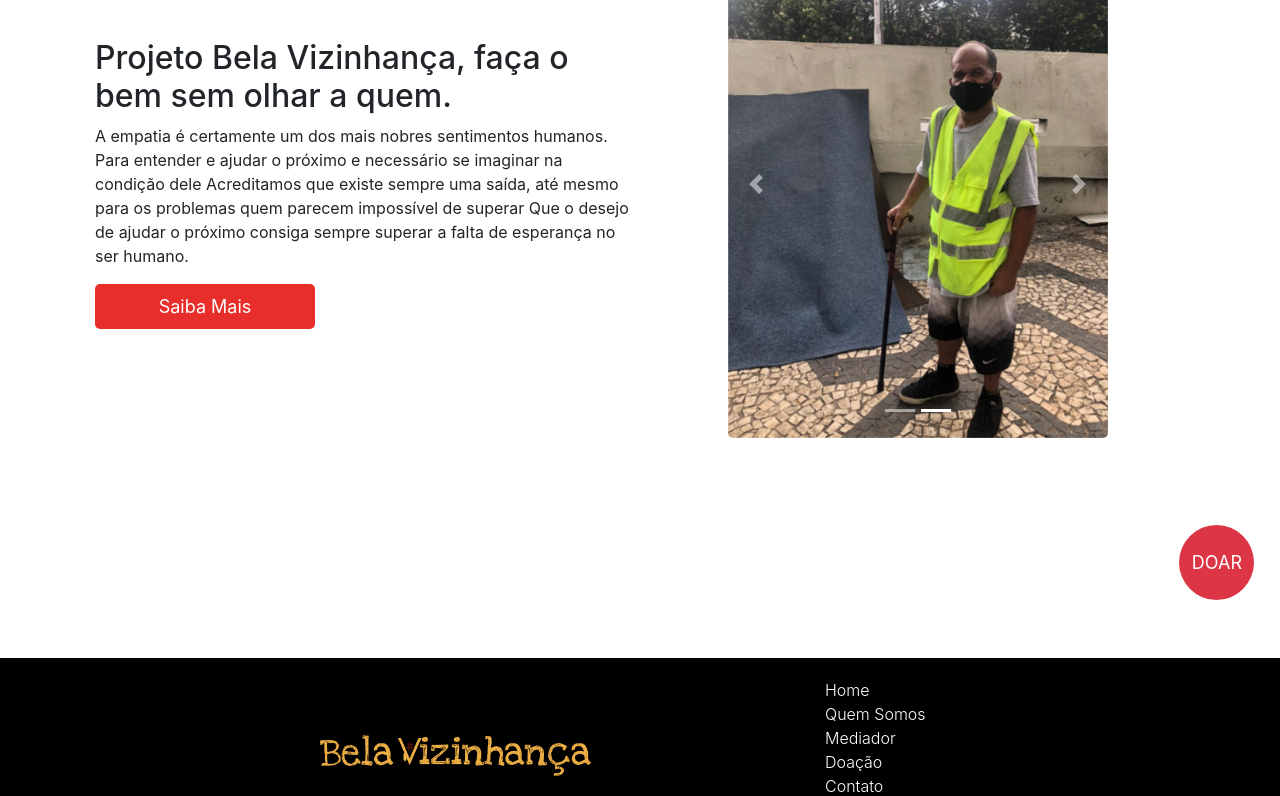
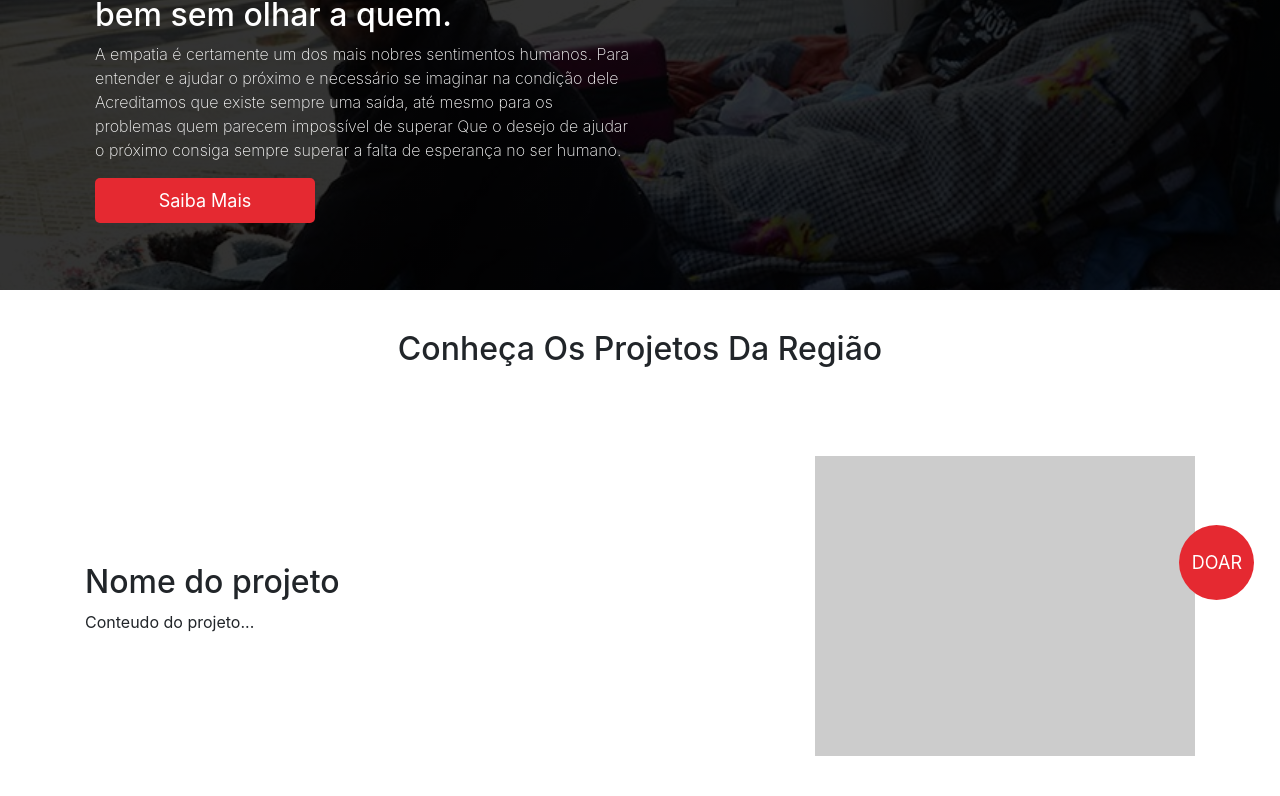
Before and after one commit to belavizinhanca/bvz-front, a React (Create React App) app: page / in a window 1280 px wide. Shown: the part 160-956 px from the top of the page. Built offline with nearby package versions, Linux system fonts and the light colour scheme; some icons are missing.

Commit message:
mudando pra home

```diff
--- a/src/components/btnDoe/btnDoe.css
+++ b/src/components/btnDoe/btnDoe.css
@@ -1,5 +1,10 @@
+:root{
+  --colorRed: #E52931;
+}
+
+
 #botao_flutuante {
-    background-color: #dc3545;
+    background-color: var(--colorRed);
     color:#000;
     width: 75px;
     height: 75px;
--- a/src/rotas/Home/Home.css
+++ b/src/rotas/Home/Home.css
@@ -1,8 +1,21 @@
+:root{
+    --colorRed: #E52931;
+}
+
+.section-home{
+    width: 100%;
+    height: 400px;
+    background-image:linear-gradient(rgba(0,0,0,0.8), rgba(0,0,0,0.8)), url('../../components/images/contatobg.jpg');
+    background-size: cover;
+    background-position: center;
+    color: white;
+    display: flex;
+    align-items: center;
+}
+
 .container-home{
     display: flex;
     align-items: center;
-    margin-top: 20px;
-    margin-bottom: 200px;
 }
 
 .container-flex-home{
@@ -17,13 +30,17 @@
     align-items: flex-start;
 }
 
+.container-flex-home.text p{
+    font-weight: 200;
+}
+
 .container-flex-home a.button-saibamais{
     width: 220px;
     height: 45px;
     line-height: 45px;
     text-align: center;
     border-radius: 5px;
-    background-color: #E82E2B;
+    background-color: var(--colorRed);
     font-size: 18px;
     color: white;
 }
@@ -41,6 +58,25 @@
 .container-flex-home img{
     width: 100%;
     max-width: 380px;
+}
+
+.container-flex{
+    display: flex;
+    justify-content: space-between;
+    align-items: center;
+    padding: 80px 0;
+}
+
+.title-projetos{
+    width: 100%;
+    text-align: center;
+    padding: 40px 0 0 0;
+}
+
+.img-container .img-provisorio{
+    width: 380px;
+    height: 300px;
+    background-color: #ccc;
 }
 
 @media screen and (max-width: 768px){
--- a/src/rotas/Home/index.js
+++ b/src/rotas/Home/index.js
@@ -16,35 +16,54 @@ function Home() {
     };
 
     return(
+        <>
         <section className="section-home">
             <Container className="container-home">
                 <div className="container-flex-home text">
                     <h2>Projeto Bela Vizinhança, faça o bem sem olhar a quem.</h2>
                     <p>A empatia é certamente um dos mais nobres sentimentos humanos. Para entender e ajudar o próximo e necessário se imaginar na condição dele
-    Acreditamos que existe sempre uma saída, até mesmo para os problemas quem parecem impossível de superar
-    Que o desejo de ajudar o próximo consiga sempre superar a falta de esperança no ser humano.</p>
-    <a className="button-saibamais" href="/quem-somos" to="/quem-somos">Saiba Mais</a>
-                </div>
-                <div className="container-flex-home">
-                <Carousel activeIndex={index} onSelect={handleSelect}>
-                    <Carousel.Item>
-                        <img
-                        className="d-block w-100"
-                        src={image1}
-                        alt="First slide"
-                        />
-                    </Carousel.Item>
-                    <Carousel.Item>
-                        <img
-                        className="d-block w-100"
-                        src={image3}
-                        alt="Third slide"
-                        />
-                    </Carousel.Item>
-                </Carousel>
+                    Acreditamos que existe sempre uma saída, até mesmo para os problemas quem parecem impossível de superar
+                    Que o desejo de ajudar o próximo consiga sempre superar a falta de esperança no ser humano.</p>
+                    <a className="button-saibamais" href="/quem-somos" to="/quem-somos">Saiba Mais</a>
                 </div>
             </Container>
         </section>
+
+        <section className="section-projetos">
+            <Container className="container-projetos">
+                <div className="title-projetos">
+                    <h2>Conheça Os Projetos Da Região</h2>
+                </div>
+
+                <div className="container-flex">
+                    <div className="text-container">
+                        <h2>Nome do projeto</h2>
+                        <p>Conteudo do projeto...</p>
+                    </div>
+
+                    <div className="img-container">
+                        <div className="img-provisorio">
+
+                        </div>
+                    </div>
+                </div>
+
+                <div className="container-flex" style={{flexDirection: 'row-reverse'}}>
+                    <div className="text-container">
+                        <h2>Nome do projeto</h2>
+                        <p>Conteudo do projeto...</p>
+                    </div>
+
+                    <div className="img-container">
+                        <div className="img-provisorio">
+
+                        </div>
+                    </div>
+                </div>
+            </Container>
+        </section>
+
+        </>
     )
 }
 
```
